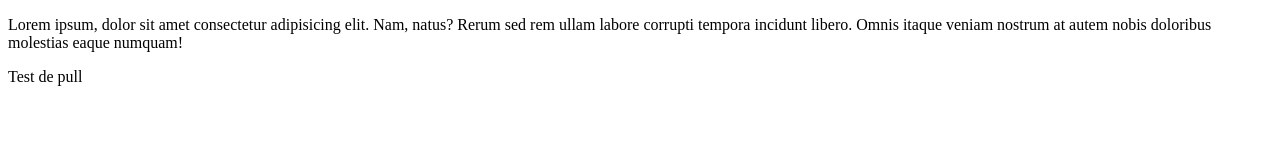
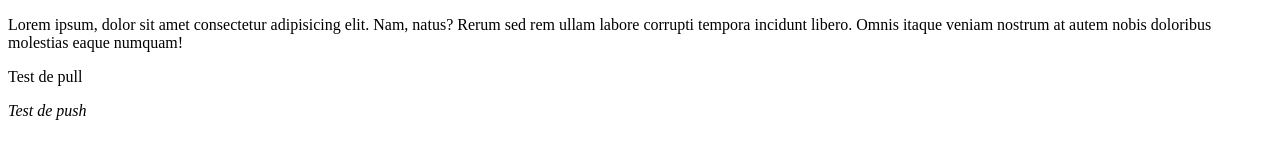
Before and after one commit to lessan-cyber/TP, a plain HTML site: page index.html in a window 1280 px wide. Drawn offline with Linux system fonts and the light colour scheme.

Commit message:
small change

```diff
--- a/index.html
+++ b/index.html
@@ -8,5 +8,7 @@
 <body>
     <p>Lorem ipsum, dolor sit amet consectetur adipisicing elit. Nam, natus? Rerum sed rem ullam labore corrupti tempora incidunt libero. Omnis itaque veniam nostrum at autem nobis doloribus molestias eaque numquam!</p>
     <p>Test de pull</p>
+    <i>Test de push</i>
+
 </body>
 </html>
```
